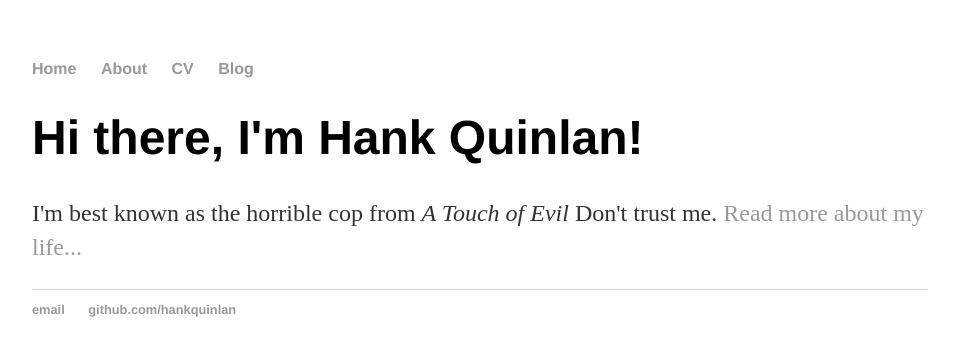
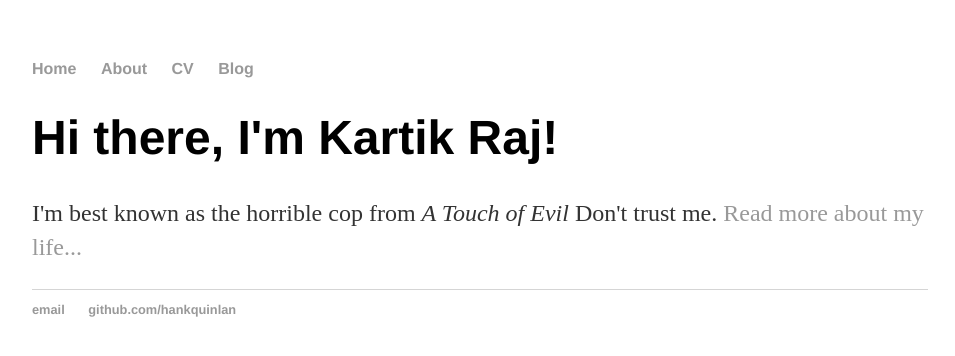
Before and after one commit to karrtikr/karrtikr.github.io, a Jekyll site: the page built from index.html, in a window 1280 px wide. Shown: the top 356 px of the page, without its empty margins (160-1115 px from the left). Built offline with Jekyll 4.4.1, drawn with Linux system fonts in a browser that asks for light colours.

Commit message:
Update index.html

```diff
--- a/index.html
+++ b/index.html
@@ -3,6 +3,6 @@ layout: default
 title: Hank Quinlan, Horrible Cop
 ---
 <div class="blurb">
-	<h1>Hi there, I'm Hank Quinlan!</h1>
+	<h1>Hi there, I'm Kartik Raj!</h1>
 	<p>I'm best known as the horrible cop from <em>A Touch of Evil</em> Don't trust me. <a href="/about">Read more about my life...</a></p>
 </div><!-- /.blurb -->
```
